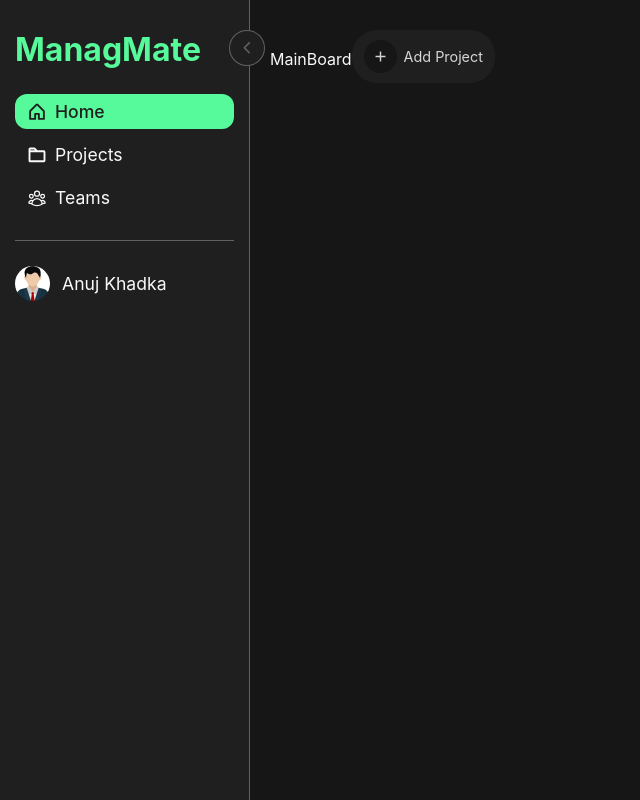
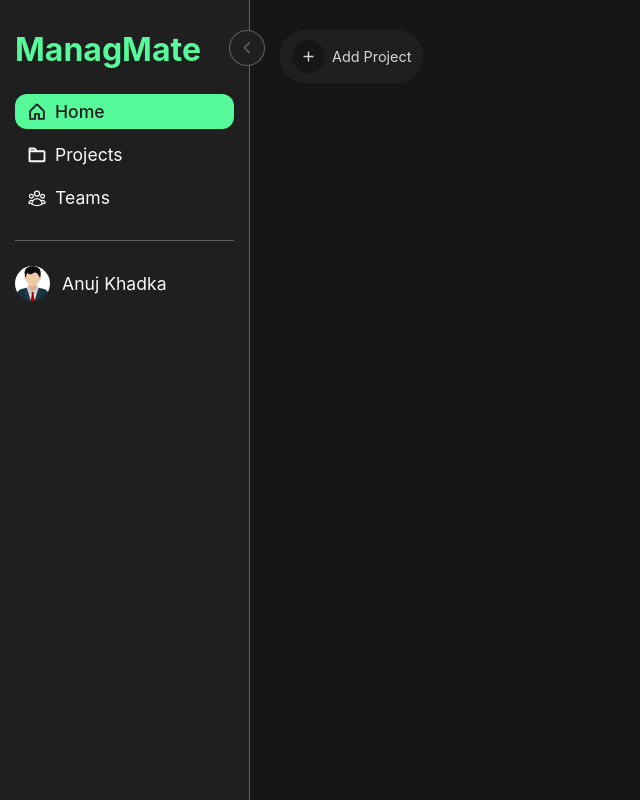
Before and after one commit to Anuj-Khadka/Hide-My-Grade, a React (Vite) app in the folder frontend/ManagMate/: page / in a window 1280 px wide. Shown: the whole page, without its empty margins (0-640 px from the left). Built offline with nearby package versions, Linux system fonts and the light colour scheme.

Commit message:
Update Mainboard

```diff
--- a/frontend/ManagMate/src/assets/css/MainBoard.css
+++ b/frontend/ManagMate/src/assets/css/MainBoard.css
@@ -3,5 +3,5 @@
     background: green;
     height: 100%;
     background-color: #161616 !important;
-    padding: 30px 20px;
+    padding: 30px 30px;
 }
--- a/frontend/ManagMate/src/components/MainBoard.jsx
+++ b/frontend/ManagMate/src/components/MainBoard.jsx
@@ -4,7 +4,7 @@ import AddProject from './microcomponents/AddProject'
 
 function MainBoard() {
   return (
-    <div className='mainboard-container' id='mainboard-container'>MainBoard
+    <div className='mainboard-container' id='mainboard-container'>
     <AddProject />
     </div>
 
```
